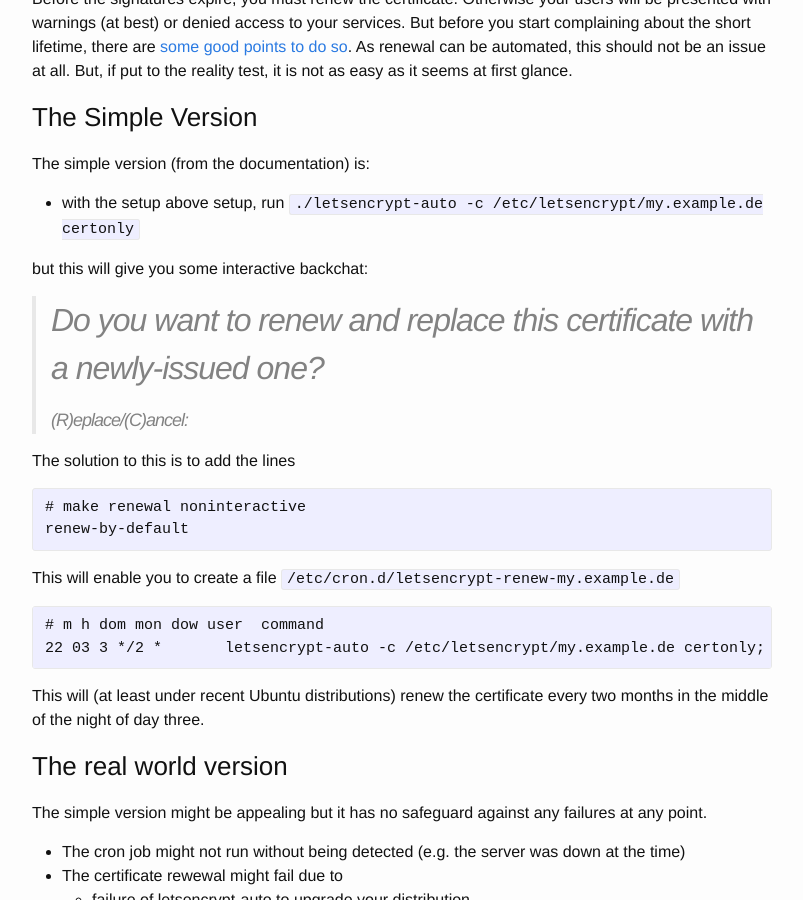
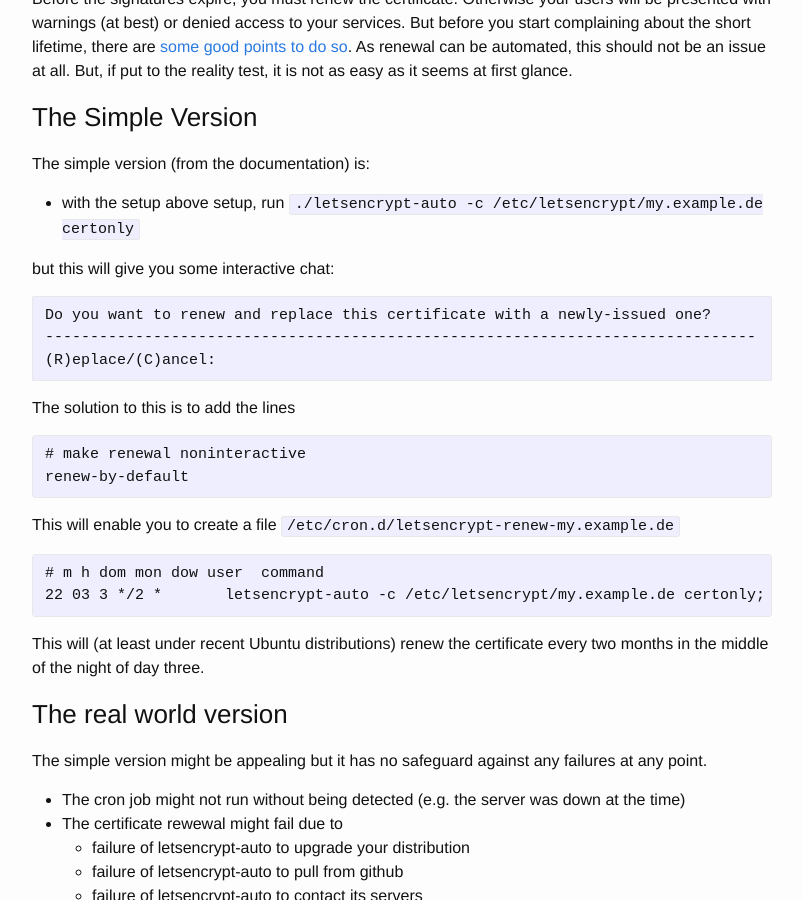
Before and after one commit to myprs/myprs.github.io, a Jekyll site: the page built from _posts/2015-12-05-my-first-review-on-letsencrypt.markdown, in a window 1280 px wide and 900 px high, scrolled down 5395 px. Shown: the whole window, without its empty margins (238-1041 px from the left). Built offline with Jekyll 4.4.1, drawn with Linux system fonts in a browser that asks for light colours.

Commit message:
some last minute corrections

````diff
--- a/_posts/2015-12-05-my-first-review-on-letsencrypt.markdown
+++ b/_posts/2015-12-05-my-first-review-on-letsencrypt.markdown
@@ -200,10 +200,13 @@ The simple version (from the documentation) is:
 
 - with the setup above setup, run ```./letsencrypt-auto -c /etc/letsencrypt/my.example.de certonly```
 
-but this will give you some interactive backchat:
-> Do you want to renew and replace this certificate with a newly-issued one?
-> -------------------------------------------------------------------------------
-> (R)eplace/(C)ancel:
+but this will give you some interactive chat:
+
+```
+Do you want to renew and replace this certificate with a newly-issued one?
+-------------------------------------------------------------------------------
+(R)eplace/(C)ancel:
+```
 
 The solution to this is to add the lines
 
````
